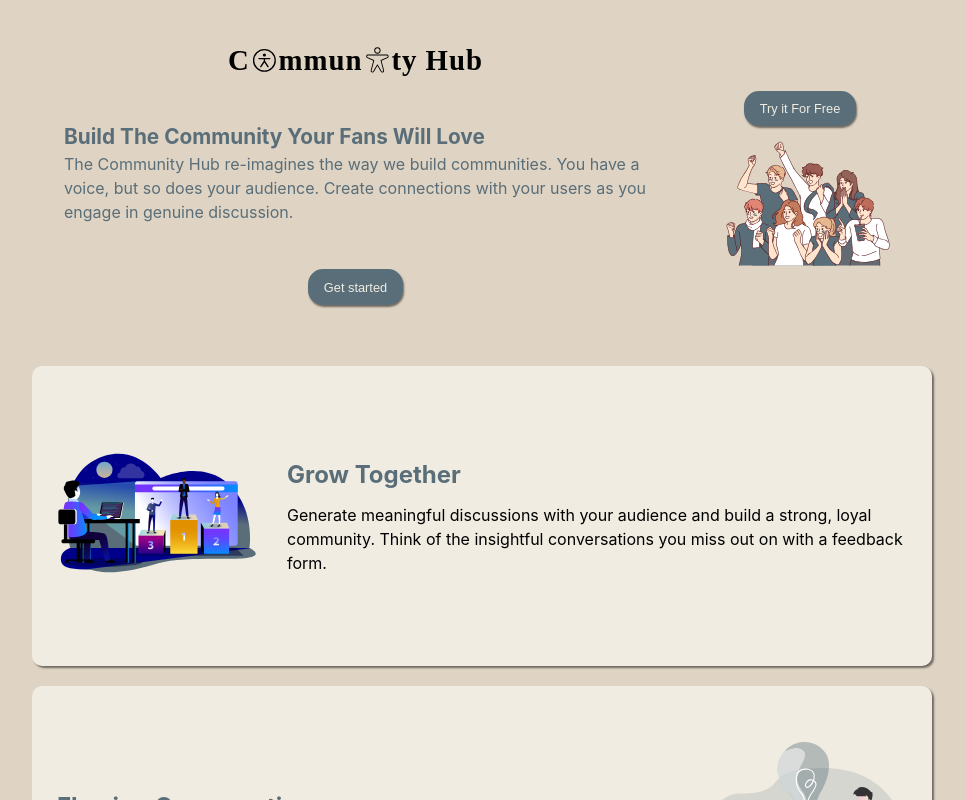
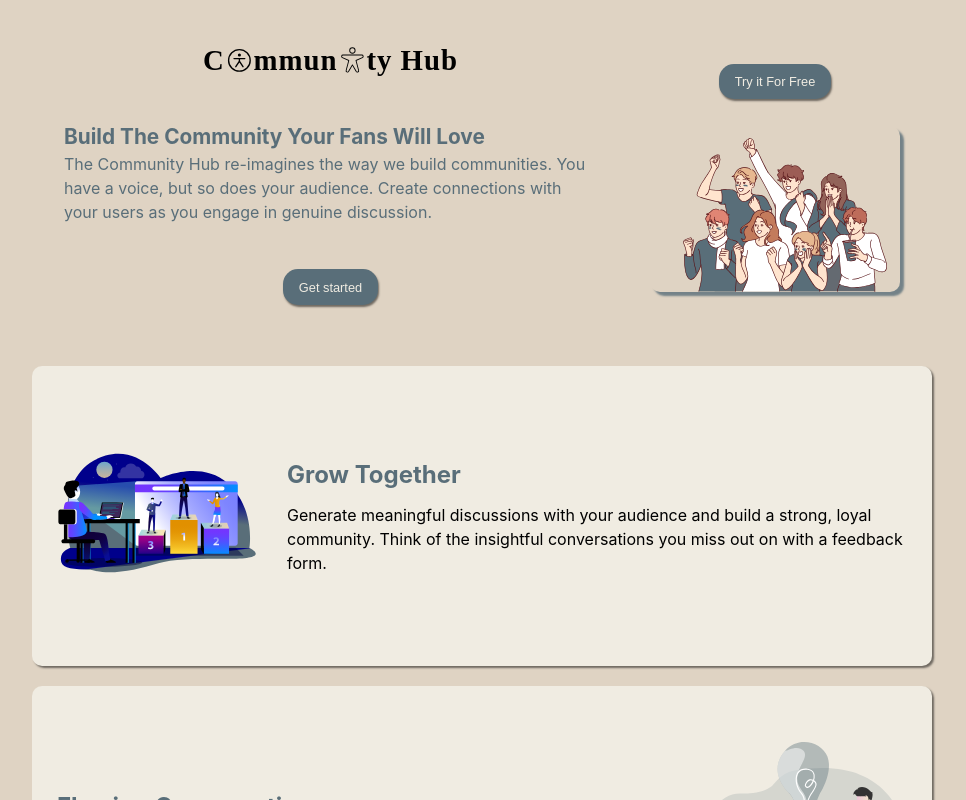
Before and after one commit to Lu-Smith/community-website-react, a React (Vite) app: page / in a window 1280 px wide. Shown: the top 800 px of the page, without its empty margins (158-1124 px from the left). Built offline with nearby package versions, Linux system fonts and the light colour scheme; a web font is replaced by a local one.

Commit message:
Updated css in  Header.tsx

```diff
--- a/src/components/Header.tsx
+++ b/src/components/Header.tsx
@@ -69,9 +69,17 @@ const IntroContent = styled.p`
 
 const Image = styled.img`
   max-width: 100%;
-  min-width: 200px;
+  min-width: 250px;
   max-height: 100%;
   object-fit: contain;
+  box-shadow: 4px 4px 2px rgba(89, 110, 121, 0.8);
+  border-radius: 10px;
+  margin-top: 20px;
+  transition: 400ms all ease;
+
+  &:hover {
+  background-color: #596e79; ;
+  }
 `;
 
 const Header: React.FC = () => {
```
